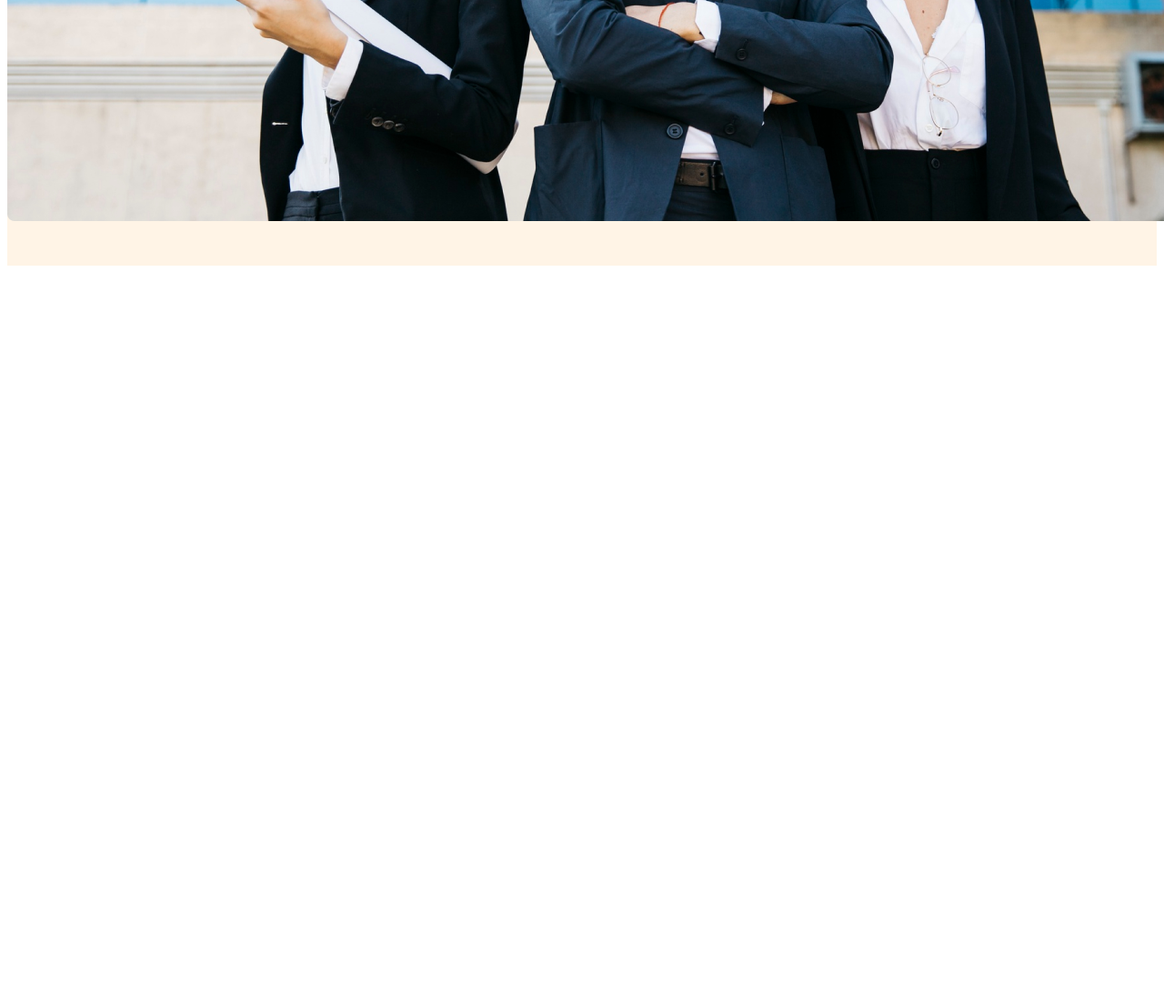
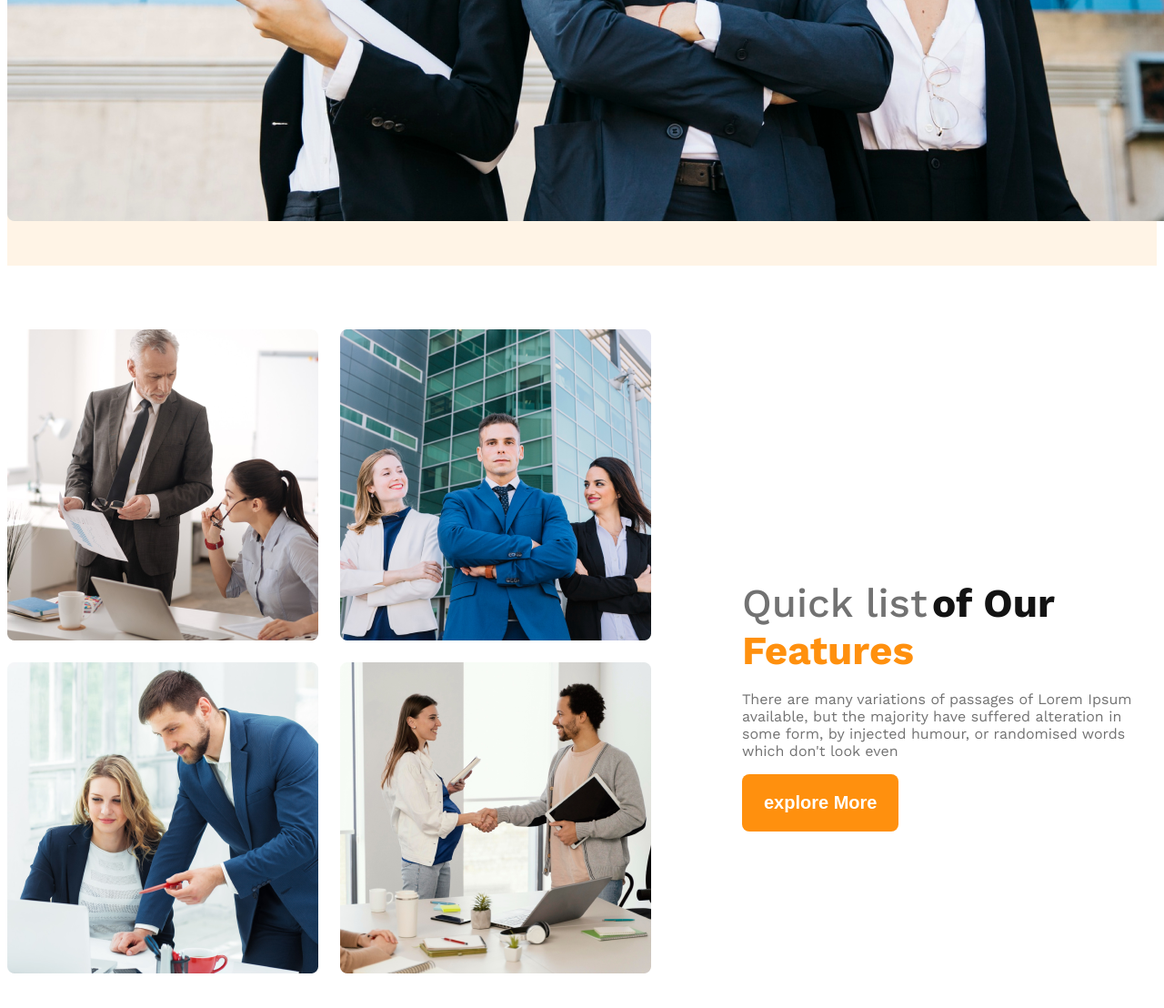
Before and after one commit to Elias-bd/g3-architects, a plain HTML site: page index.html in a window 1280 px wide. Shown: the part 940-2048 px from the top of the page at 91% size. Before the commit the page ends 1240 px from the top, so only its background shows below. Drawn offline with nearby package versions, Linux system fonts and the light colour scheme.

Commit message:
added team section

```diff
--- a/index.html
+++ b/index.html
@@ -40,6 +40,21 @@
     </header>
 
     <main>
+        <section class="teams">
+            <div class="team-container">
+                <img src="images/team1.png" alt="" class="team">
+                <img src="images/team2.png" alt="" class="team">
+                <img src="images/team3.png" alt="" class="team">
+                <img src="images/team4.png" alt="" class="team">
+
+            </div>
+            <div class="team-slogan">
+                <h3 class="team-title"><span id="quicklist">Quick list</span> <span class="dark-01">of Our</span> <br> <span id="features">Features</span></h3>
+                <p class="dark-03">There are many variations of passages of Lorem Ipsum available, but the majority have suffered alteration in some form, by injected humour, or randomised words which don't look even</p>
+                <button class="btn-primary">explore More</button>
+            </div>
+        </section>
+
 
     </main>
 
--- a/styles.css
+++ b/styles.css
@@ -104,6 +104,40 @@ nav a {
   width: 100%;
 }
 
+/* team styles  */
+.teams{
+  max-width: 1440px;
+  margin: 0 auto;
+  margin-top: 70px;
+  margin-bottom: 100px;
+  display: flex;
+  justify-content: center;
+  align-items: center;
+  gap: 100px;
+}
+
+.team-container{
+  display: grid;
+  grid-template-columns: repeat(2, 1fr);
+  gap: 24px;
+}
+
+.team-slogan{
+  width: 530px;
+  padding-top: 100px;
+}
+
+#quicklist{
+  font-size: 2.75rem;
+  font-weight: 500;
+  color: rgba(114, 114, 114, 1);
+}
+
+#features{
+  font-size: 2.75rem;
+  font-weight: 700;
+  color: #FF900E;
+}
 
 
 
@@ -117,10 +151,17 @@ nav a {
 
 
 @media only screen and (max-width: 576px) {
+  * {
+    box-sizing: border-box;
+  }
 
   nav,
-  ul {
+  ul{
     flex-direction: column;
+  }
+
+  .teams {
+    flex-direction: column-reverse;
   }
 
   nav ul li {
@@ -134,11 +175,32 @@ nav a {
 
   .banner,
   .banner-content {
+    max-width: calc(100% - 20px);
+
+  }
+
+  .banner-img img{
     width: 100%;
   }
 
-  .banner-img img {
+  .team-container{
+    display: grid;
+    grid-template-columns: 1fr;
+    gap: 24px;
+  }
+
+  .teams {
+    max-width: 100%;
+    margin: 70px auto;
+  }
+ .team-container img{
     width: 100%;
   }
 
+  .team-slogan{
+    width: calc(100% - 20px);
+    padding: 10px 20px;
+    text-align: center;
+  }
+
 }
```
